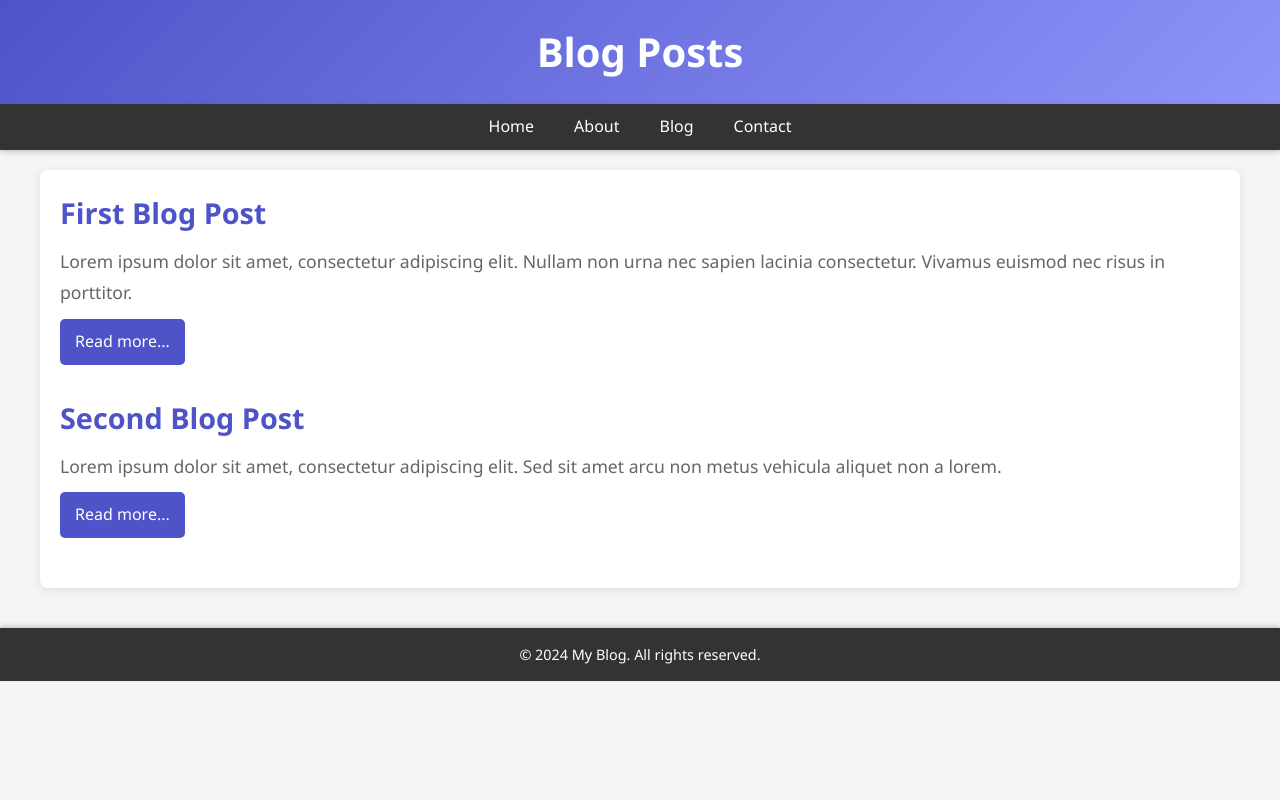
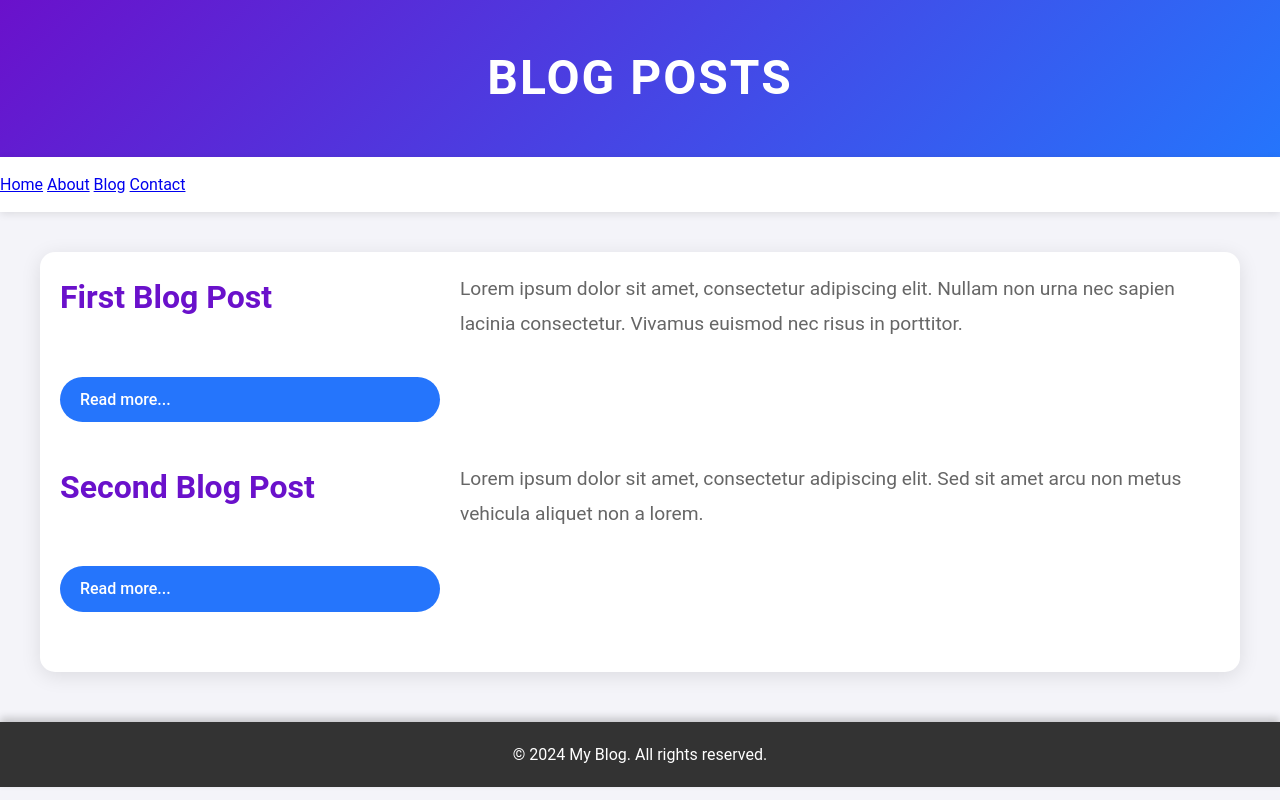
Before and after one commit to IamMilesreed/Blog, a plain HTML site: page blog.html in a window 1280 px wide. Drawn offline with Linux system fonts and the light colour scheme.

Commit message:
Update styles.css

```diff
--- a/styles.css
+++ b/styles.css
@@ -1,4 +1,4 @@
-/* Basic reset for consistent cross-browser styling */
+/* Base styles and reset */
 * {
     margin: 0;
     padding: 0;
@@ -6,113 +6,148 @@
 }
 
 body {
-    font-family: 'Segoe UI', Tahoma, Geneva, Verdana, sans-serif;
-    background-color: #f5f5f5;
+    font-family: 'Roboto', sans-serif;
+    background-color: #f4f4f9;
     color: #333;
     line-height: 1.6;
 }
 
+/* Header styling */
 header {
-    background: linear-gradient(135deg, #4e54c8, #8f94fb);
+    background: linear-gradient(135deg, #6a11cb, #2575fc);
     color: white;
-    padding: 20px 0;
+    padding: 40px 0;
     text-align: center;
-    box-shadow: 0 2px 5px rgba(0, 0, 0, 0.2);
+    box-shadow: 0 4px 8px rgba(0, 0, 0, 0.2);
 }
 
 header h1 {
-    font-size: 2.5em;
+    font-size: 3em;
     font-weight: bold;
+    letter-spacing: 2px;
+    text-transform: uppercase;
 }
 
+/* Navigation styling */
 nav {
-    background-color: #333;
-    color: white;
+    background-color: #fff;
+    padding: 15px 0;
+    box-shadow: 0 2px 8px rgba(0, 0, 0, 0.1);
+    position: sticky;
+    top: 0;
+    z-index: 1000;
+}
+
+nav ul {
+    list-style: none;
     display: flex;
     justify-content: center;
-    padding: 10px 0;
-    box-shadow: 0 2px 5px rgba(0, 0, 0, 0.2);
 }
 
-nav a {
-    color: white;
-    text-decoration: none;
+nav ul li {
     margin: 0 20px;
-    font-weight: 500;
-    transition: color 0.3s ease;
 }
 
-nav a:hover {
-    color: #f5a623;
+nav ul li a {
+    color: #333;
+    text-decoration: none;
+    font-weight: 500;
+    padding: 10px 20px;
+    border-radius: 30px;
+    transition: all 0.3s ease;
 }
 
+nav ul li a:hover {
+    background-color: #6a11cb;
+    color: white;
+    box-shadow: 0 4px 12px rgba(0, 0, 0, 0.1);
+}
+
+/* Main content styling */
 main {
     max-width: 1200px;
-    margin: 20px auto;
+    margin: 40px auto;
     padding: 20px;
     background-color: white;
-    border-radius: 8px;
-    box-shadow: 0 2px 10px rgba(0, 0, 0, 0.1);
+    border-radius: 15px;
+    box-shadow: 0 4px 20px rgba(0, 0, 0, 0.1);
+    overflow: hidden;
 }
 
+/* Article card styling */
 article {
-    margin-bottom: 30px;
+    display: grid;
+    grid-template-columns: 1fr 2fr;
+    gap: 20px;
+    margin-bottom: 40px;
+}
+
+article img {
+    width: 100%;
+    height: auto;
+    border-radius: 10px;
+    box-shadow: 0 4px 10px rgba(0, 0, 0, 0.1);
 }
 
 article h2 {
-    font-size: 1.8em;
+    font-size: 2em;
     margin-bottom: 10px;
-    color: #4e54c8;
+    color: #6a11cb;
 }
 
 article p {
-    font-size: 1.1em;
+    font-size: 1.2em;
+    color: #666;
     line-height: 1.8;
-    color: #666;
 }
 
 article a {
     display: inline-block;
-    margin-top: 10px;
-    padding: 10px 15px;
-    background-color: #4e54c8;
+    margin-top: 15px;
+    padding: 10px 20px;
+    background-color: #2575fc;
     color: white;
-    border-radius: 5px;
+    border-radius: 30px;
     text-decoration: none;
     font-weight: 500;
-    transition: background-color 0.3s ease;
+    transition: all 0.3s ease;
 }
 
 article a:hover {
-    background-color: #3b42a2;
+    background-color: #6a11cb;
+    box-shadow: 0 4px 12px rgba(0, 0, 0, 0.1);
 }
 
+/* Footer styling */
 footer {
     background-color: #333;
     color: white;
     text-align: center;
-    padding: 15px 0;
-    margin-top: 40px;
-    box-shadow: 0 -2px 5px rgba(0, 0, 0, 0.2);
+    padding: 20px 0;
+    margin-top: 50px;
+    box-shadow: 0 -4px 8px rgba(0, 0, 0, 0.2);
 }
 
 footer p {
-    font-size: 0.9em;
+    font-size: 1em;
 }
 
-/* Media Queries for Responsive Design */
+/* Responsive Design */
 @media (max-width: 768px) {
     header h1 {
         font-size: 2em;
     }
 
-    nav a {
+    nav ul li {
         margin: 0 10px;
     }
 
-    main {
-        margin: 10px;
-        padding: 15px;
+    nav ul li a {
+        padding: 8px 15px;
+    }
+
+    article {
+        grid-template-columns: 1fr;
     }
 
     article h2 {
@@ -122,4 +157,9 @@ footer p {
     article p {
         font-size: 1em;
     }
+
+    main {
+        margin: 20px;
+        padding: 15px;
+    }
 }
```
